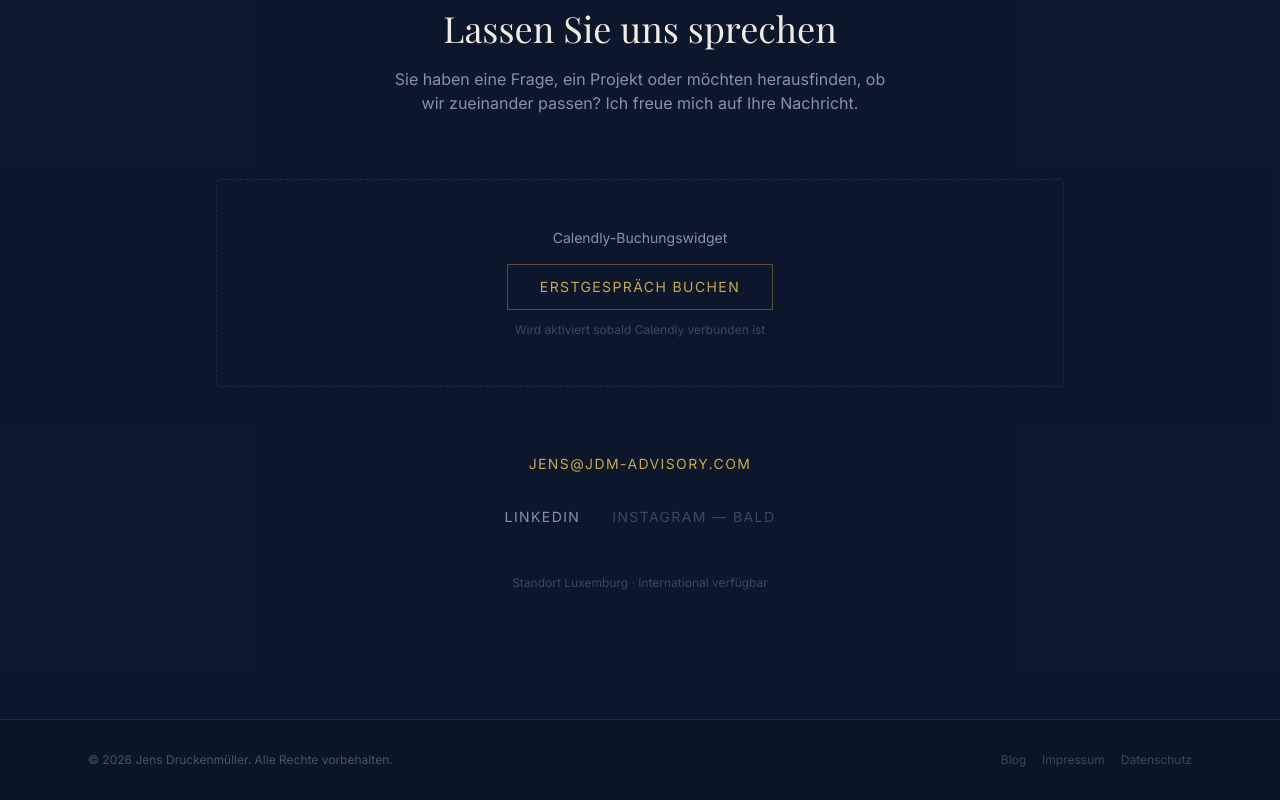
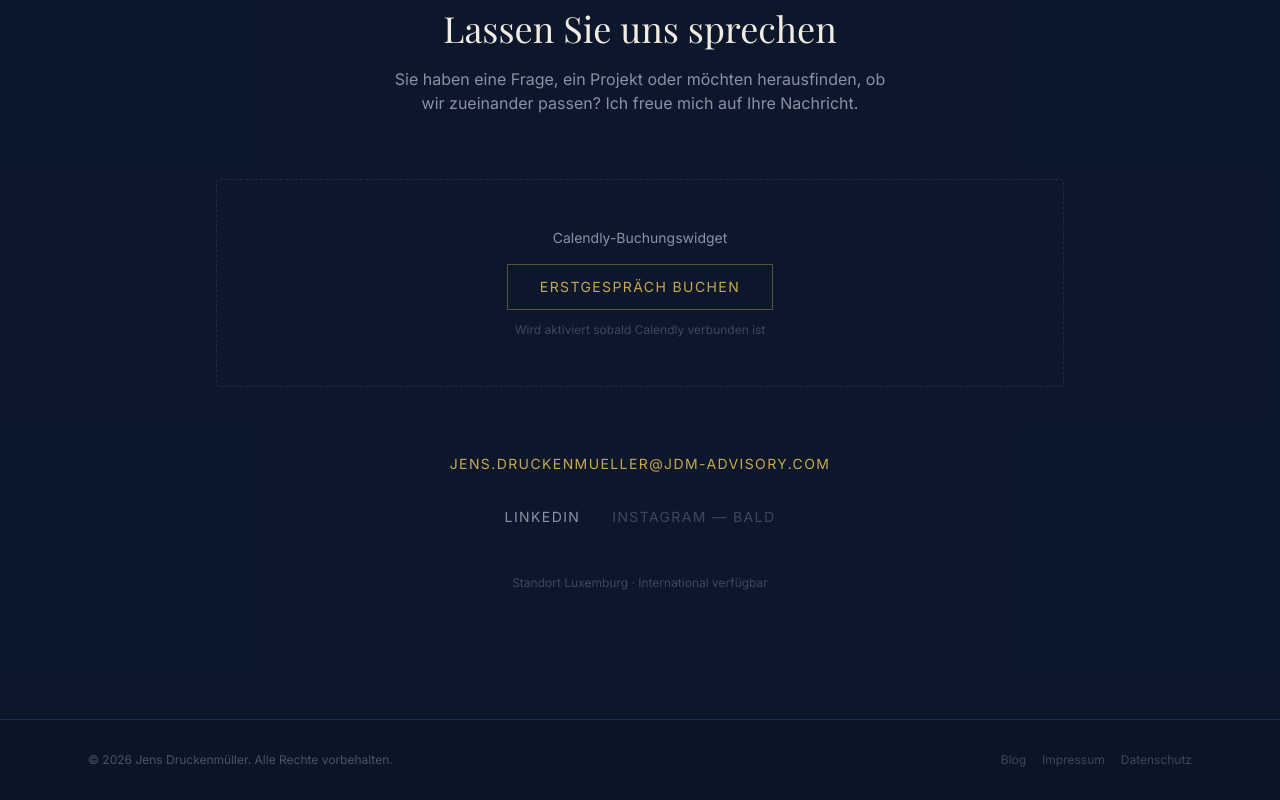
Before and after one commit to carolinejunker/jdm-advisory, a Next.js app: page / in a window 1280 px wide. Shown: the part 3644-4444 px from the top of the page. Built offline with nearby package versions, Linux system fonts and the light colour scheme; a web font is replaced by a local one.

Commit message:
Fix email address: jens.druckenmueller@jdm-advisory.com (was incorrect)

```diff
--- a/src/app/datenschutz/page.tsx
+++ b/src/app/datenschutz/page.tsx
@@ -34,7 +34,7 @@ export default function DatenschutzPage() {
               <div className="mt-2 space-y-1">
                 <p className="text-cream">Jens Druckenmüller</p>
                 <p>1, enner Fuuss, L-5441 Remerschen, Luxemburg</p>
-                <p>E-Mail: <a href="mailto:jens@jdm-advisory.com" className="text-gold hover:text-gold-light transition-colors">jens@jdm-advisory.com</a></p>
+                <p>E-Mail: <a href="mailto:jens.druckenmueller@jdm-advisory.com" className="text-gold hover:text-gold-light transition-colors">jens.druckenmueller@jdm-advisory.com</a></p>
                 <p>Telefon: <a href="tel:+352621751959" className="text-gold hover:text-gold-light transition-colors">+352 621 751 959</a></p>
               </div>
             </section>
@@ -177,7 +177,7 @@ export default function DatenschutzPage() {
               </ul>
               <p className="mt-4">
                 Zur Ausübung Ihrer Rechte wenden Sie sich an:{" "}
-                <a href="mailto:jens@jdm-advisory.com" className="text-gold hover:text-gold-light transition-colors">jens@jdm-advisory.com</a>
+                <a href="mailto:jens.druckenmueller@jdm-advisory.com" className="text-gold hover:text-gold-light transition-colors">jens.druckenmueller@jdm-advisory.com</a>
               </p>
             </section>
 
--- a/src/app/en/equal-pay/page.tsx
+++ b/src/app/en/equal-pay/page.tsx
@@ -557,10 +557,10 @@ export default function EqualPayEnPage() {
             <div className="text-center">
               <p className="text-slate text-sm mb-2">Or reach out directly:</p>
               <a
-                href="mailto:jens@jdm-advisory.com?subject=Equal%20Pay%20Consultation"
+                href="mailto:jens.druckenmueller@jdm-advisory.com?subject=Equal%20Pay%20Consultation"
                 className="inline-block text-gold hover:text-gold-light transition-colors text-sm uppercase tracking-widest"
               >
-                jens@jdm-advisory.com
+                jens.druckenmueller@jdm-advisory.com
               </a>
             </div>
           </div>
--- a/src/app/en/imprint/page.tsx
+++ b/src/app/en/imprint/page.tsx
@@ -39,7 +39,7 @@ export default function ImprintPage() {
             <section>
               <h2 className="text-cream font-medium mb-3">Contact</h2>
               <p>Phone: <a href="tel:+352621751959" className="text-gold hover:text-gold-light transition-colors">+352 621 751 959</a></p>
-              <p>Email: <a href="mailto:jens@jdm-advisory.com" className="text-gold hover:text-gold-light transition-colors">jens@jdm-advisory.com</a></p>
+              <p>Email: <a href="mailto:jens.druckenmueller@jdm-advisory.com" className="text-gold hover:text-gold-light transition-colors">jens.druckenmueller@jdm-advisory.com</a></p>
             </section>
 
             <section>
--- a/src/app/en/privacy/page.tsx
+++ b/src/app/en/privacy/page.tsx
@@ -33,7 +33,7 @@ export default function PrivacyPage() {
               <div className="mt-2 space-y-1">
                 <p className="text-cream">Jens Druckenmüller</p>
                 <p>1, enner Fuuss, L-5441 Remerschen, Luxembourg</p>
-                <p>Email: <a href="mailto:jens@jdm-advisory.com" className="text-gold hover:text-gold-light transition-colors">jens@jdm-advisory.com</a></p>
+                <p>Email: <a href="mailto:jens.druckenmueller@jdm-advisory.com" className="text-gold hover:text-gold-light transition-colors">jens.druckenmueller@jdm-advisory.com</a></p>
                 <p>Phone: <a href="tel:+352621751959" className="text-gold hover:text-gold-light transition-colors">+352 621 751 959</a></p>
               </div>
             </section>
@@ -161,7 +161,7 @@ export default function PrivacyPage() {
               </ul>
               <p className="mt-4">
                 To exercise your rights, contact:{" "}
-                <a href="mailto:jens@jdm-advisory.com" className="text-gold hover:text-gold-light transition-colors">jens@jdm-advisory.com</a>
+                <a href="mailto:jens.druckenmueller@jdm-advisory.com" className="text-gold hover:text-gold-light transition-colors">jens.druckenmueller@jdm-advisory.com</a>
               </p>
             </section>
 
--- a/src/app/equal-pay/page.tsx
+++ b/src/app/equal-pay/page.tsx
@@ -560,10 +560,10 @@ export default function EqualPayPage() {
             <div className="text-center">
               <p className="text-slate text-sm mb-2">Oder direkt per E-Mail:</p>
               <a
-                href="mailto:jens@jdm-advisory.com?subject=Equal%20Pay%20Erstgespr%C3%A4ch"
+                href="mailto:jens.druckenmueller@jdm-advisory.com?subject=Equal%20Pay%20Erstgespr%C3%A4ch"
                 className="inline-block text-gold hover:text-gold-light transition-colors text-sm uppercase tracking-widest"
               >
-                jens@jdm-advisory.com
+                jens.druckenmueller@jdm-advisory.com
               </a>
             </div>
           </div>
--- a/src/app/impressum/page.tsx
+++ b/src/app/impressum/page.tsx
@@ -39,7 +39,7 @@ export default function ImpressumPage() {
             <section>
               <h2 className="text-cream font-medium mb-3">Kontakt</h2>
               <p>Telefon: <a href="tel:+352621751959" className="text-gold hover:text-gold-light transition-colors">+352 621 751 959</a></p>
-              <p>E-Mail: <a href="mailto:jens@jdm-advisory.com" className="text-gold hover:text-gold-light transition-colors">jens@jdm-advisory.com</a></p>
+              <p>E-Mail: <a href="mailto:jens.druckenmueller@jdm-advisory.com" className="text-gold hover:text-gold-light transition-colors">jens.druckenmueller@jdm-advisory.com</a></p>
             </section>
 
             <section>
--- a/src/components/Contact.tsx
+++ b/src/components/Contact.tsx
@@ -32,10 +32,10 @@ export default function Contact() {
         {/* Direct contact */}
         <div className="text-center">
           <a
-            href="mailto:jens@jdm-advisory.com"
+            href="mailto:jens.druckenmueller@jdm-advisory.com"
             className="inline-block text-gold hover:text-gold-light transition-colors text-sm uppercase tracking-widest"
           >
-            jens@jdm-advisory.com
+            jens.druckenmueller@jdm-advisory.com
           </a>
 
           <div className="mt-8 flex items-center justify-center gap-8">
--- a/src/components/en/ContactEn.tsx
+++ b/src/components/en/ContactEn.tsx
@@ -31,10 +31,10 @@ export default function ContactEn() {
 
         <div className="text-center">
           <a
-            href="mailto:jens@jdm-advisory.com"
+            href="mailto:jens.druckenmueller@jdm-advisory.com"
             className="inline-block text-gold hover:text-gold-light transition-colors text-sm uppercase tracking-widest"
           >
-            jens@jdm-advisory.com
+            jens.druckenmueller@jdm-advisory.com
           </a>
 
           <div className="mt-8 flex items-center justify-center gap-8">
```
